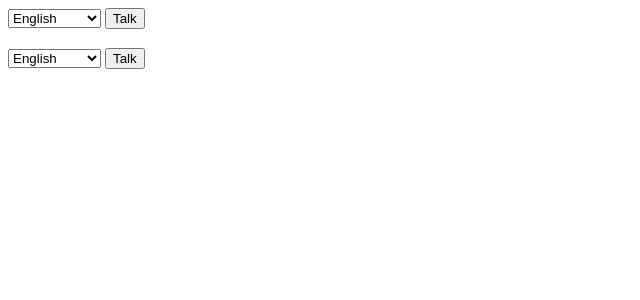
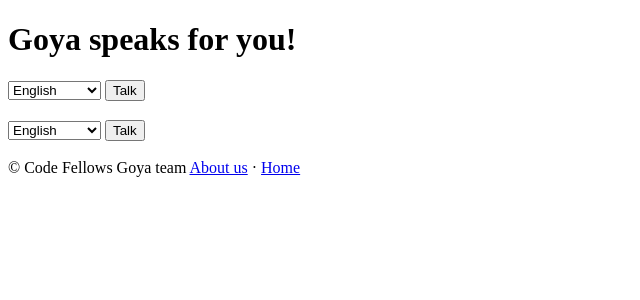
Before and after one commit to 301-final-project-speech-to-text/speech-to-text, a Node server app: page / in a window 1280 px wide. Shown: the top 300 px of the page, without its empty margins (0-640 px from the left). Run offline with Node 20, Linux system fonts and the light colour scheme.

Commit message:
adding ejs tempates for head, header and footer

```diff
--- /dev/null
+++ b/views/footer.ejs
@@ -0,0 +1,2 @@
+<span>&copy; Code Fellows Goya team</span>
+<a href="#">About us</a> &middot; <a href ="index.ejs">Home</a>
--- /dev/null
+++ b/views/head.ejs
@@ -0,0 +1,6 @@
+<head>
+    <meta charset="UTF-8">
+    <meta name="viewport" content="width=device-width, initial-scale=1.0">
+    <meta http-equiv="X-UA-Compatible" content="ie=edge">
+    <title>Speech To Text</title>
+  </head>
--- /dev/null
+++ b/views/header.ejs
@@ -0,0 +1 @@
+<h1> Goya speaks for you! </h1>
--- a/views/index.ejs
+++ b/views/index.ejs
@@ -1,12 +1,8 @@
 <!DOCTYPE html>
 <html lang="en">
-<head>
-  <meta charset="UTF-8">
-  <meta name="viewport" content="width=device-width, initial-scale=1.0">
-  <meta http-equiv="X-UA-Compatible" content="ie=edge">
-  <title>Speech To Text</title>
-</head>
+<%- include('head.ejs') %>
 <body>
+    <%- include('header.ejs') %>
   <section id="firstLanguageWindow">
     <select name="firstLanguages" id="firstLanguages">
       <option value="English">English</option>
@@ -41,6 +37,7 @@
       <h3 class="secondWords"></h3>
   </section>
 
+  <%- include('footer.ejs') %>
   <script
   src="https://code.jquery.com/jquery-3.4.1.min.js"
   integrity="sha256-CSXorXvZcTkaix6Yvo6HppcZGetbYMGWSFlBw8HfCJo="
```
